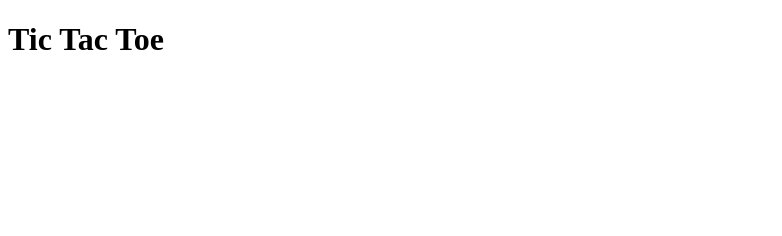
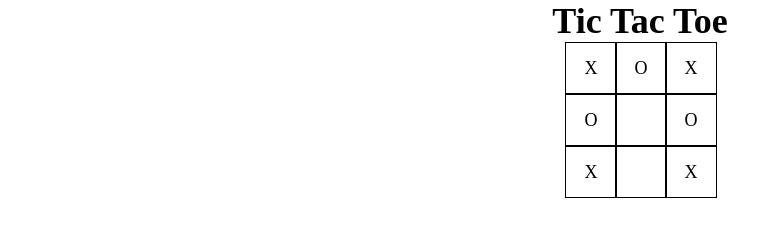
Before and after one commit to DanteR03/tic-tac-toe, a plain HTML site: page index.html in a window 1280 px wide. Shown: the whole page, without its empty margins (0-782 px from the left). Drawn offline with Linux system fonts and the light colour scheme.

Commit message:
Create a simple board to help with creating game logic

```diff
--- a/index.html
+++ b/index.html
@@ -8,18 +8,18 @@
 </head>
 
 <body>
-  <h1>Tic Tac Toe</h1>
   <div class="main-container">
+    <h1>Tic Tac Toe</h1>
     <div class="board-container">
-      <div class="cell"></div>
-      <div class="cell"></div>
-      <div class="cell"></div>
-      <div class="cell"></div>
-      <div class="cell"></div>
-      <div class="cell"></div>
-      <div class="cell"></div>
-      <div class="cell"></div>
-      <div class="cell"></div>
+      <div class="cell" id="cell1">X</div>
+      <div class="cell" id="cell2">O</div>
+      <div class="cell" id="cell3">X</div>
+      <div class="cell" id="cell4">O</div>
+      <div class="cell" id="cell5"></div>
+      <div class="cell" id="cell6">O</div>
+      <div class="cell" id="cell7">X</div>
+      <div class="cell" id="cell8"></div>
+      <div class="cell" id="cell9">X</div>
     </div>
   </div>
 </body>
--- a/style.css
+++ b/style.css
@@ -0,0 +1,36 @@
+* {
+  margin: 0;
+  padding: 0;
+}
+
+html {
+  font-size: 18px;
+  height: 100%;
+  width: 100%;
+}
+
+body {
+  box-sizing: border-box;
+}
+
+.main-container {
+  width: 100%;
+  height: 100%;
+  display: flex;
+  flex-direction: column;
+  align-items: center;
+}
+
+.board-container {
+  display: grid;
+  grid-template-columns: 50px 50px 50px;
+}
+
+.cell {
+  border: 1px solid rgb(0, 0, 0);
+  width: 50px;
+  height: 50px;
+  display: flex;
+  justify-content: center;
+  align-items: center;
+}
```
